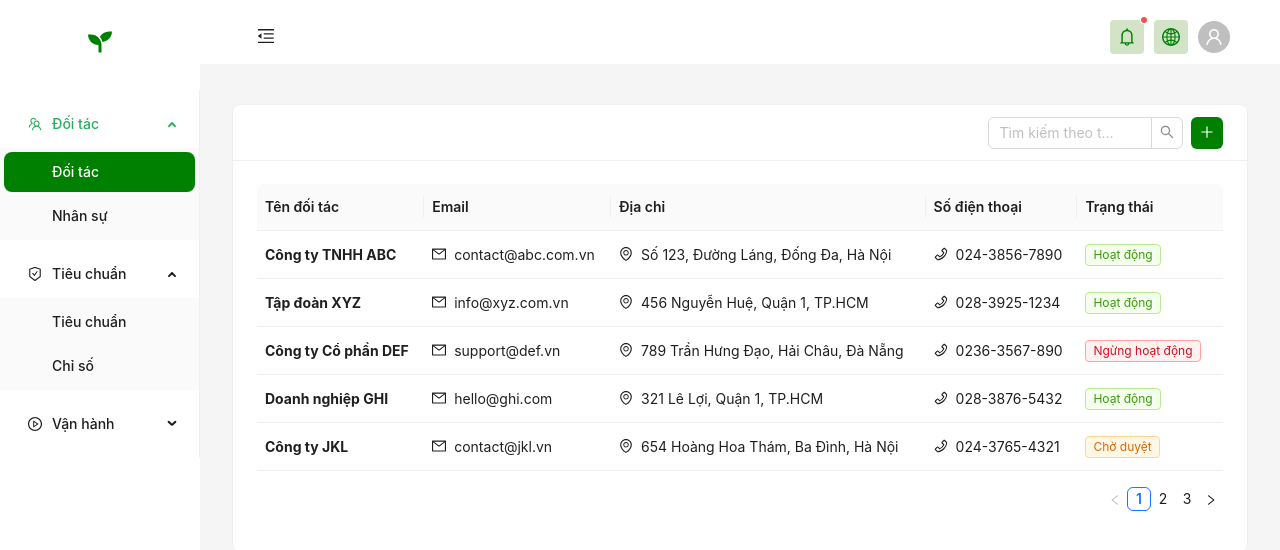
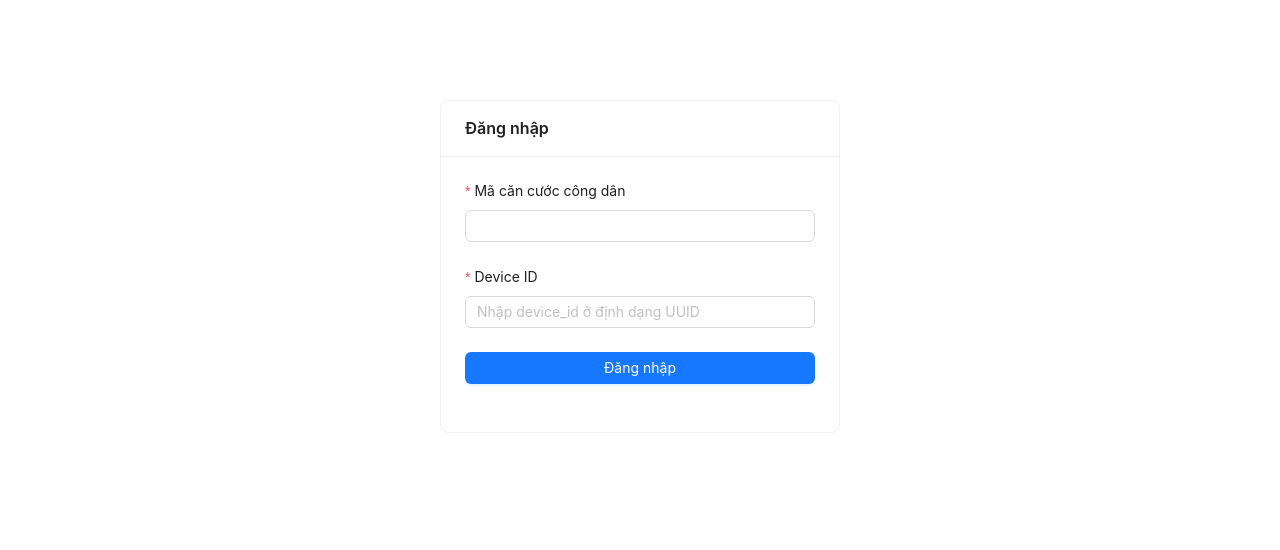
Before and after one commit to platsaver/admindashboard3, a React (Create React App) app: page /login in a window 1280 px wide. Before the commit this address led to /partners. Shown: the top 550 px of the page. Built offline with nearby package versions, Linux system fonts and the light colour scheme.

Commit message:
Construting login

```diff
--- a/src/App.js
+++ b/src/App.js
@@ -7,21 +7,29 @@ import Metrics from './Component/Standards/Metrics';
 import Activities from './Component/Operations/Activities';
 import Events from './Component/Operations/Events';
 import Reports from './Component/Operations/Reports';
+import Login from './Authorization/LoginForm';
+import PrivateRoute from './Authorization/PrivateRoute';
 import "antd/dist/reset.css";
 
 function App() {
   return (
     <div className="App">
       <Routes>
-        <Route element={<Main />}>
-          <Route path="/partners" element={<Partners/>} />
-          <Route path="/standards" element={<Standards/>}/>
-          <Route path="/personnel" element={<PersonnelList/>}/>
-          <Route path="/metrics" element={<Metrics />}/>
-          <Route path="/activities" element={<Activities/>}/>
-          <Route path="/events" element={<Events/>}/>
-          <Route path="/reports" element={<Reports/>}/>
-          <Route path="*" element={<Navigate to="/partners" replace />} />
+        {/* Public route */}
+        <Route path="/login" element={<Login />} />
+
+        {/* Protected routes */}
+        <Route element={<PrivateRoute />}>
+          <Route element={<Main />}>
+            <Route path="/partners" element={<Partners />} />
+            <Route path="/standards" element={<Standards />} />
+            <Route path="/personnel" element={<PersonnelList />} />
+            <Route path="/metrics" element={<Metrics />} />
+            <Route path="/activities" element={<Activities />} />
+            <Route path="/events" element={<Events />} />
+            <Route path="/reports" element={<Reports />} />
+            <Route path="*" element={<Navigate to="/partners" replace />} />
+          </Route>
         </Route>
       </Routes>
     </div>
--- /dev/null
+++ b/src/Authorization/LoginForm.jsx
@@ -0,0 +1,97 @@
+import React from 'react';
+import { Form, Input, Button, Card, message } from 'antd';
+import axios from 'axios';
+import '@ant-design/v5-patch-for-react-19';
+
+const LoginForm = () => {
+  const onFinish = (values) => {
+    const userAgent = navigator.userAgent;
+    const language = navigator.language || 'vi';
+    const timezone = Intl.DateTimeFormat().resolvedOptions().timeZone;
+    const ip = '127.0.0.1'; // ⚠️ placeholder
+    const locationInfo = 'unknown';
+
+    axios.post(
+      'https://api.tinchicarbon.com/v1/auth/cknid',
+      {
+        national_id: values.username,
+        device_id: values.deviceId,
+        language: 'vi'
+      },
+      {
+        headers: {
+          'x-device-id': values.deviceId,
+          'x-forwarded-for': ip,
+          'x-app-version': '1.0.0',
+          'x-location-info': locationInfo,
+          'accept-language': language,
+          'the-timezone-iana': timezone
+        }
+      }
+    )
+    .then((response) => {
+      const { data, meta } = response.data;
+      if (meta?.success) {
+        message.success(meta.message || 'Đăng nhập thành công');
+        console.log('Access Code:', data.access_code);
+        localStorage.setItem('isLoggedIn', 'true');
+        window.location.href = '/partners';
+      } else {
+        message.error(meta.message || 'Đăng nhập thất bại');
+      }
+    })
+
+    .catch((error) => {
+      if (error.response) {
+        console.log('Server responded with an error:', error.response);
+        message.error(error.response.data?.meta?.message || 'Lỗi từ máy chủ');
+      } else if (error.request) {
+        console.log('No response received:', error.request);
+        message.error('Không nhận được phản hồi từ máy chủ');
+      } else {
+        console.log('Error setting up request:', error.message);
+        message.error('Lỗi khi gửi yêu cầu đăng nhập');
+      }
+      console.log('Error config:', error.config);
+    });
+  };
+
+  const onFinishFailed = (errorInfo) => {
+    console.log('Failed:', errorInfo);
+  };
+
+  return (
+    <Card title="Đăng nhập" style={{ maxWidth: 400, margin: 'auto', marginTop: 100 }}>
+      <Form
+        name="loginForm"
+        layout="vertical"
+        onFinish={onFinish}
+        onFinishFailed={onFinishFailed}
+      >
+        <Form.Item
+          label="Mã căn cước công dân"
+          name="username"
+          rules={[{ required: true, message: 'Vui lòng nhập mã căn cước công dân!' }]}
+        >
+          <Input />
+        </Form.Item>
+
+        <Form.Item
+          label="Device ID"
+          name="deviceId"
+          rules={[{ required: true, message: 'Vui lòng nhập Device ID!' }]}
+        >
+          <Input placeholder="Nhập device_id ở định dạng UUID" />
+        </Form.Item>
+
+        <Form.Item>
+          <Button type="primary" htmlType="submit" block>
+            Đăng nhập
+          </Button>
+        </Form.Item>
+      </Form>
+    </Card>
+  );
+};
+
+export default LoginForm;
--- /dev/null
+++ b/src/Authorization/PrivateRoute.jsx
@@ -0,0 +1,9 @@
+import React from 'react';
+import { Navigate, Outlet } from 'react-router-dom';
+
+const PrivateRoute = () => {
+  const isLoggedIn = localStorage.getItem('isLoggedIn') === 'true';
+  return isLoggedIn ? <Outlet /> : <Navigate to="/login" replace />;
+};
+
+export default PrivateRoute;
--- a/src/Layout/Header.jsx
+++ b/src/Layout/Header.jsx
@@ -2,6 +2,7 @@ import { Flex, Typography, Avatar, Menu, Dropdown, Badge, Button } from "antd";
 import { BellOutlined, UserOutlined } from '@ant-design/icons';
 import { GlobalOutlined, MenuUnfoldOutlined, MenuFoldOutlined } from "@ant-design/icons";
 import { useTranslation } from 'react-i18next';
+import { useNavigate } from 'react-router-dom';
 
 const CustomHeader = ({ collapsed, onToggle }) => {
   const { t, i18n } = useTranslation(); // Lấy cả t và i18n
@@ -51,6 +52,22 @@ const CustomHeader = ({ collapsed, onToggle }) => {
     />
   );
 
+  const userMenu = (
+    <Menu
+      items={[
+        {
+          key: 'logout',
+          label: t('logout'), // Đảm bảo bạn có khóa 'logout' trong file i18n
+          onClick: () => {
+            console.log('Logging out...');
+            navigate('/login'); // Giả sử LoginForm được định tuyến tại '/login'
+          },
+        },
+      ]}
+    />
+  );
+  const navigate = useNavigate();
+
   return (
     <Flex align="center" justify="space-between">
       <Flex align="center" justify="start">
@@ -72,7 +89,9 @@ const CustomHeader = ({ collapsed, onToggle }) => {
           <Dropdown overlay={languageMenu} trigger={['hover']} placement="bottomRight">
             <GlobalOutlined className="header-icon" />
           </Dropdown>
-          <Avatar icon={<UserOutlined />} />
+          <Dropdown overlay={userMenu} trigger={['hover']} placement="bottomRight">
+            <Avatar icon={<UserOutlined />} style={{ cursor: 'pointer' }} />
+          </Dropdown>
         </Flex>
       </Flex>
     </Flex>
```
